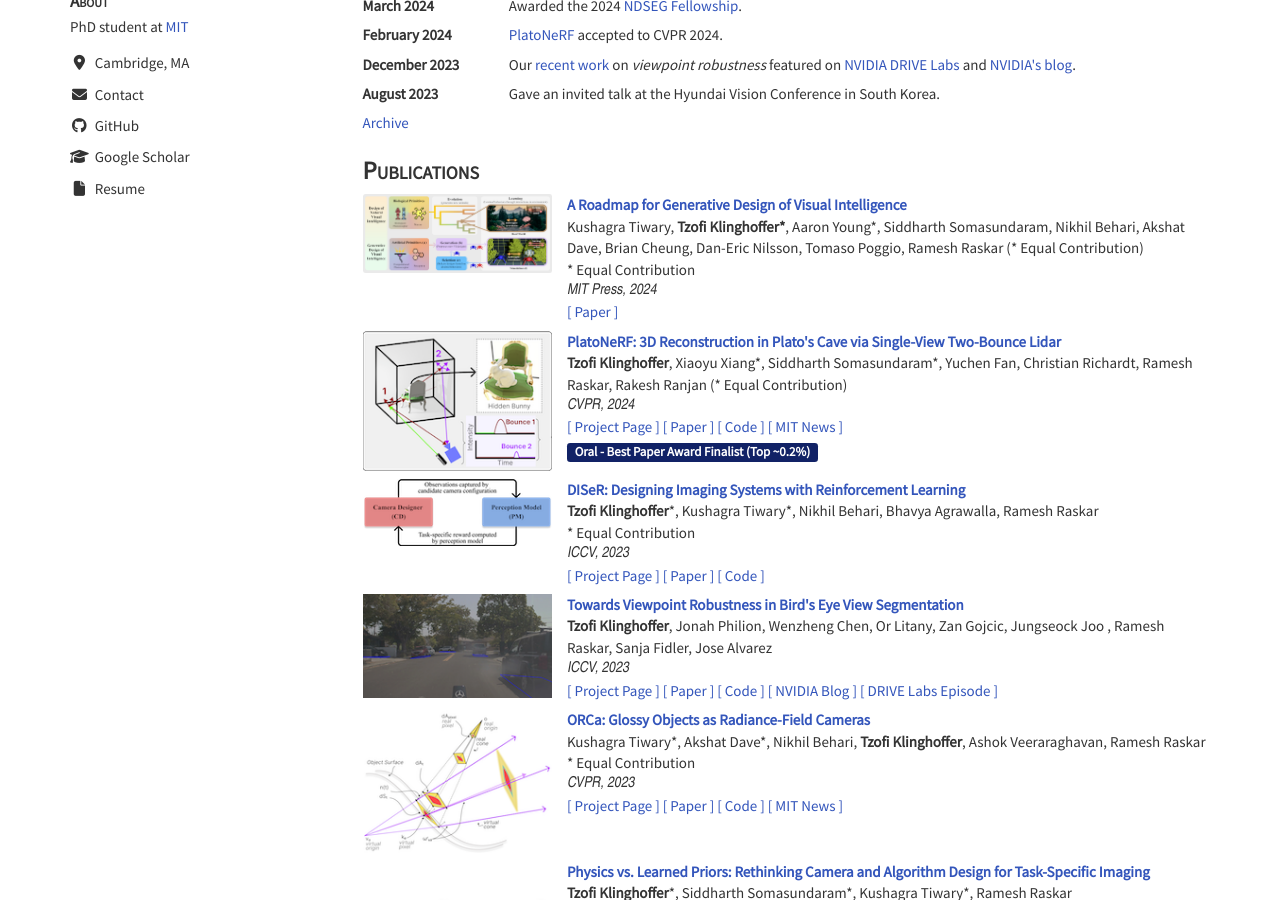
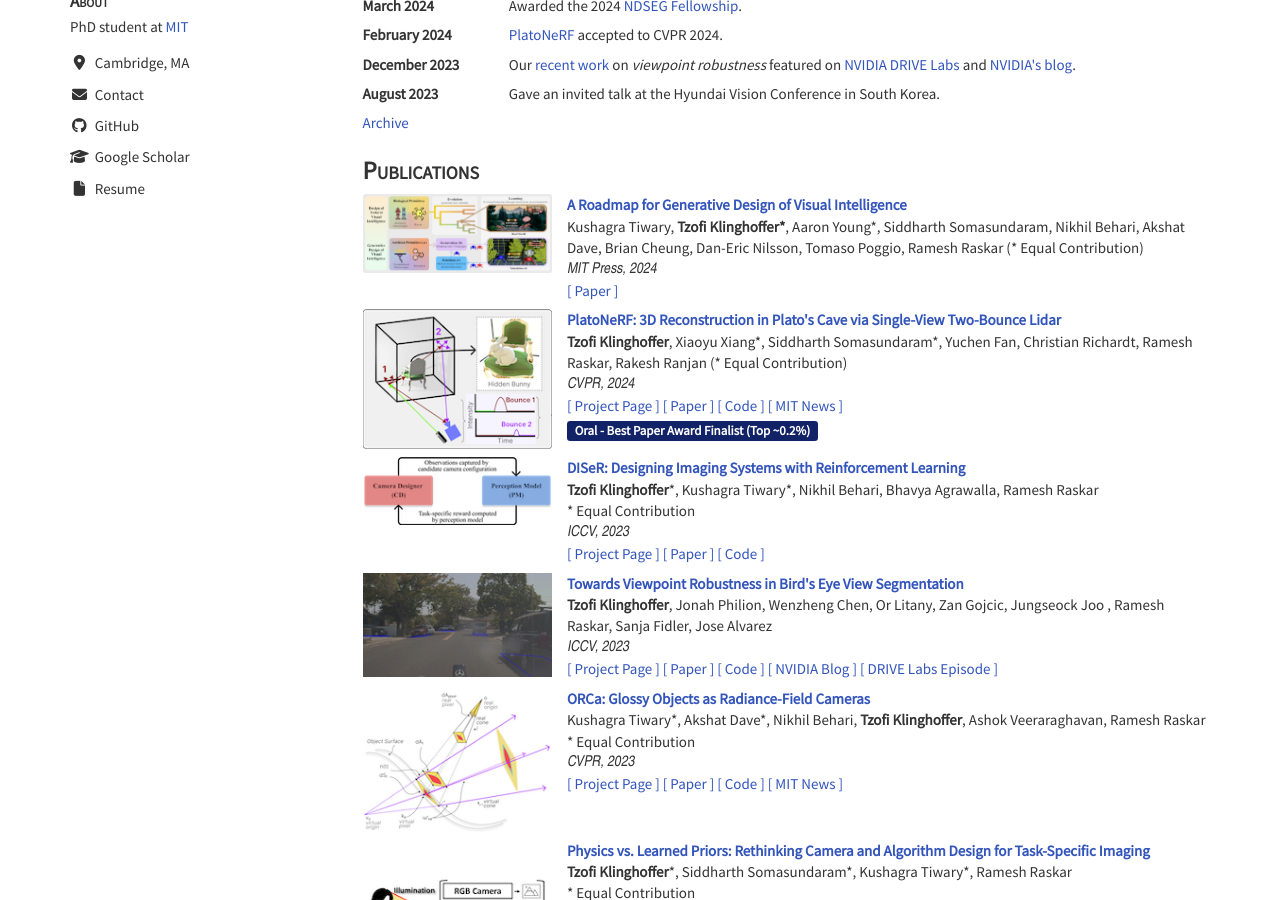
Before and after one commit to tzofi/tzofi.github.io, a Jekyll site: the page built from index.html, in a window 1280 px wide and 900 px high, scrolled down 389 px. Built offline with Jekyll 4.4.1, drawn with Linux system fonts in a browser that asks for light colours; nearby versions of some CDN libraries.

Commit message:
Update publications.json

```diff
--- a/_data/publications.json
+++ b/_data/publications.json
@@ -7,8 +7,7 @@
 		"date": "2024",
 		"links" : [
 			{"type": "link", "name": "Paper", "target": "https://mit-genai.pubpub.org/pub/bcfcb6lu"}
-		],
-        "notes": "* Equal Contribution"
+		]
 	},
 	{
 		"id": "platonerf2023",
```
